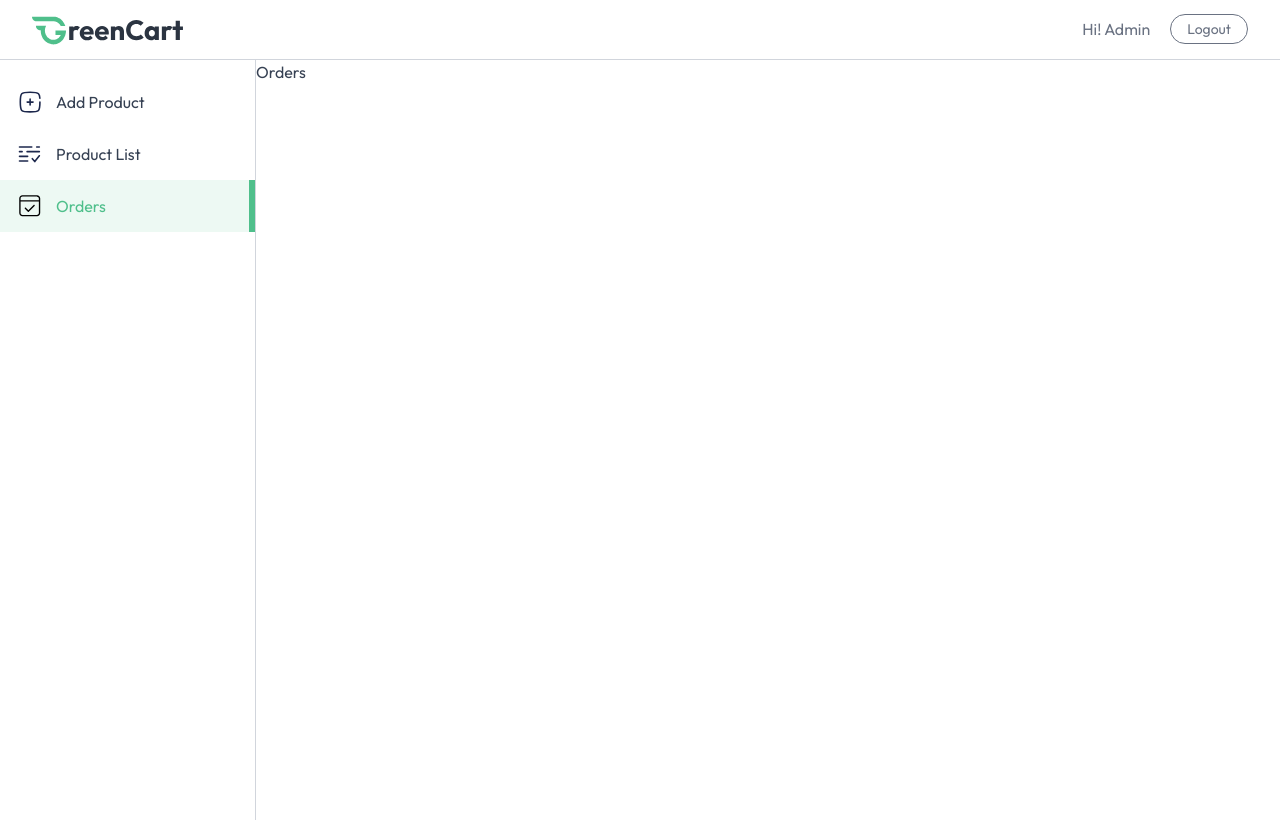
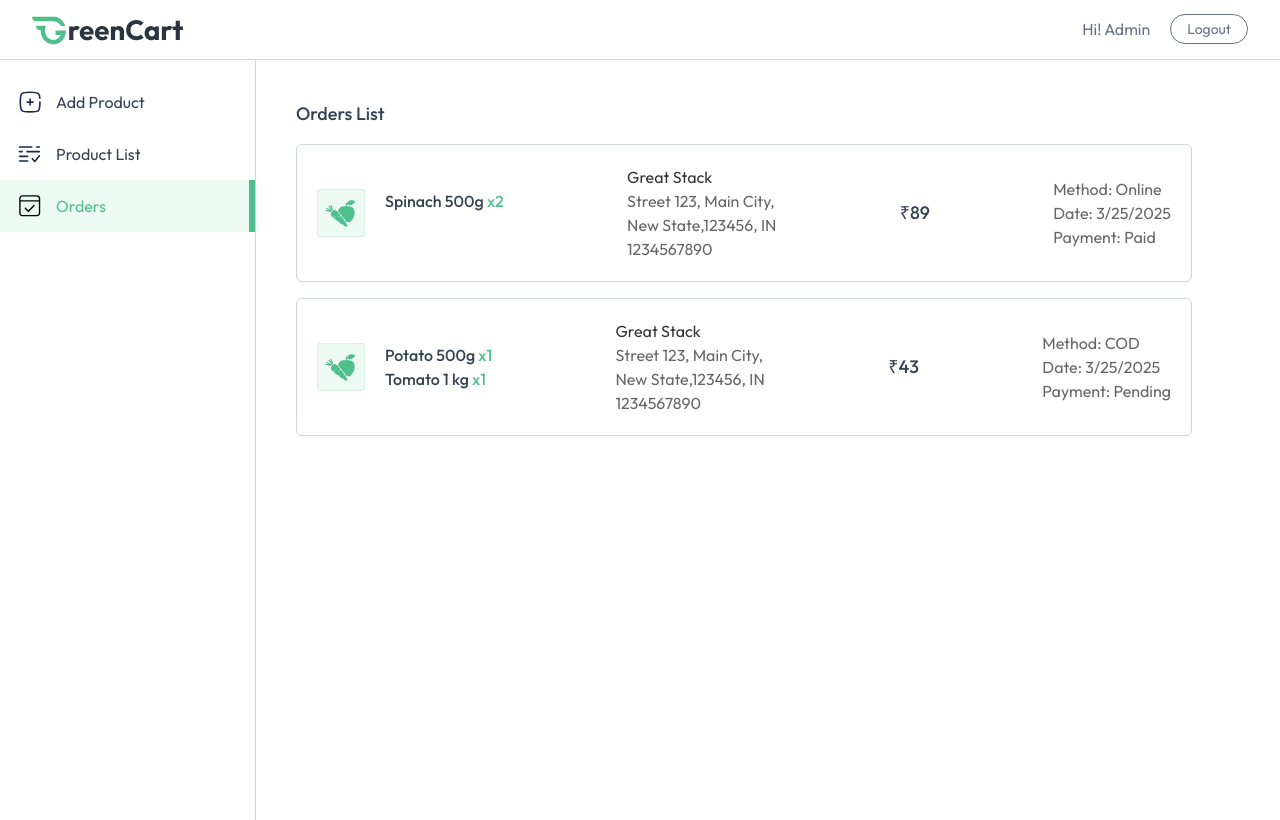
Before and after one commit to waydansh/KiranaKart, a React (Vite) app in the folder client/: page /seller/orders in a window 1280 px wide. Both pictures are taken after typing "name@example.com", "Sample123" into the empty fields and a click on the button "Login". Built offline with nearby package versions, Linux system fonts and the light colour scheme.

Commit message:
orders page

```diff
--- a/client/src/pages/seller/Orders.jsx
+++ b/client/src/pages/seller/Orders.jsx
@@ -1,9 +1,60 @@
-import React from 'react'
+import React, { use, useState } from 'react'
+import { useAppContext } from '../../context/AppContext';
+import { assets, dummyOrders } from '../../assets/assets';
+import { useEffect } from 'react';
 
 const Orders = () => {
-  return (
-    <div>Orders</div>
-  )
+    const { currency } = useAppContext()
+    const [orders, setOrders] = useState([])
+
+    const fetchOrders = async () => {
+        setOrders(dummyOrders);
+    }
+
+    useEffect(() => {
+        fetchOrders();
+    }, []);
+
+    return (
+        <div className='no-scrollbar flex-1 h-[95vh] overflow-y-scroll'>
+            <div className="md:p-10 p-4 space-y-4">
+                <h2 className="text-lg font-medium">Orders List</h2>
+                {orders.map((order, index) => (
+                    <div key={index} className="flex flex-col  md:items-center md:flex-row justify-between gap-5 p-5 max-w-4xl rounded-md border border-gray-300 ">
+                        <div className="flex gap-5 max-w-80">
+                            <img className="w-12 h-12 object-cover" src={assets.box_icon} alt="boxIcon" />
+                            <div className=''>
+                                {order.items.map((item, index) => (
+                                    <div key={index} className="flex flex-col ">
+                                        <p className="font-medium">
+                                            {item.product.name}
+                                            <span className={`text-primary`}> x{item.quantity}</span>
+                                        </p>
+                                    </div>
+                                ))}
+                            </div>
+                        </div>
+
+                        <div className="text-sm md:text-base  text-black/60">
+                            <p className='text-black/80'>{order.address.firstName} {order.address.lastName}</p>
+                            <p>{order.address.street}, {order.address.city},</p>
+                            <p> {order.address.state},{order.address.zipcode}, {order.address.country}</p>
+                            <p>{ }</p>
+                            <p>{order.address.phone}</p>
+                        </div>
+
+                        <p className="font-medium text-lg my-auto ">{currency}{order.amount}</p>
+
+                        <div className="flex flex-col text-sm md:text-base text-black/60">
+                            <p>Method: {order.paymentType}</p>
+                            <p>Date: {new Date(order.createdAt).toLocaleDateString()}</p>
+                            <p>Payment: {order.isPaid ? "Paid" : "Pending"}</p>
+                        </div>
+                    </div>
+                ))}
+            </div>
+        </div>
+    );
 }
 
 export default Orders
```
